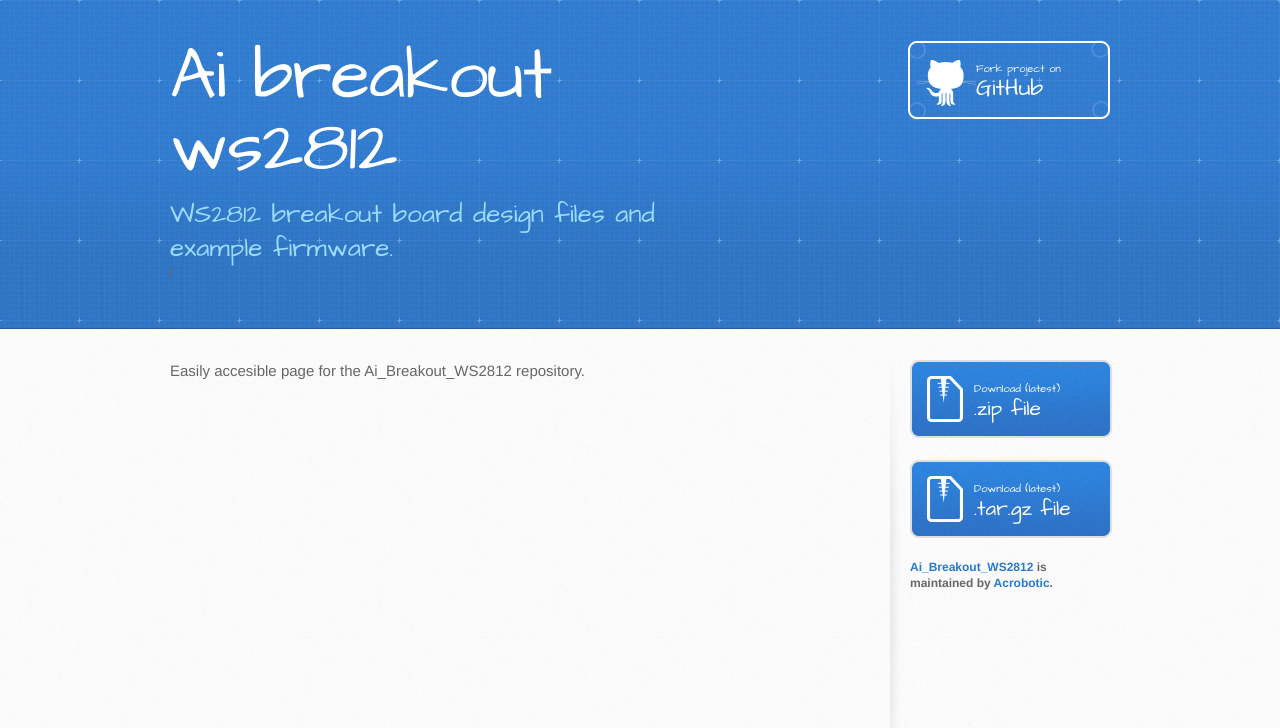
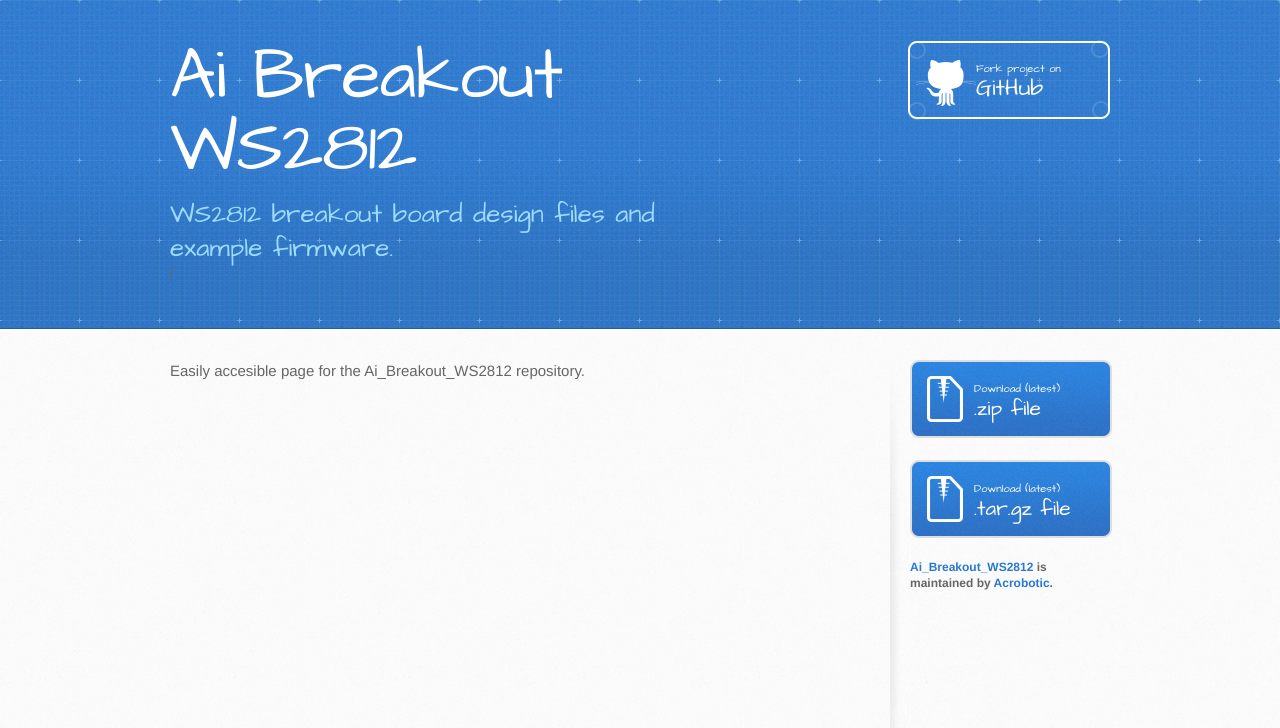
Before and after one commit to acrobotic/Ai_Breakout_WS2812, a plain HTML site: page index.html in a window 1280 px wide. Drawn offline with Linux system fonts and the light colour scheme.

Commit message:
Update index.html

```diff
--- a/index.html
+++ b/index.html
@@ -13,13 +13,13 @@
     <script src="//html5shiv.googlecode.com/svn/trunk/html5.js"></script>
     <![endif]-->
 
-    <title>Ai breakout ws2812 by acrobotic</title>
+    <title>Ai Breakout WS2812 by <a href="https://github.com/acrobotic">@Acrobotic</a></title>
   </head>
 
   <body>
     <header>
       <div class="inner">
-        <h1>Ai breakout ws2812</h1>
+        <h1>Ai Breakout WS2812</h1>
         <h2>WS2812 breakout board design files and example firmware.</h2>
         <a href="https://github.com/acrobotic/Ai_Breakout_WS2812"
         class="button"><small>Fork project on</small>GitHub</a>!
```
